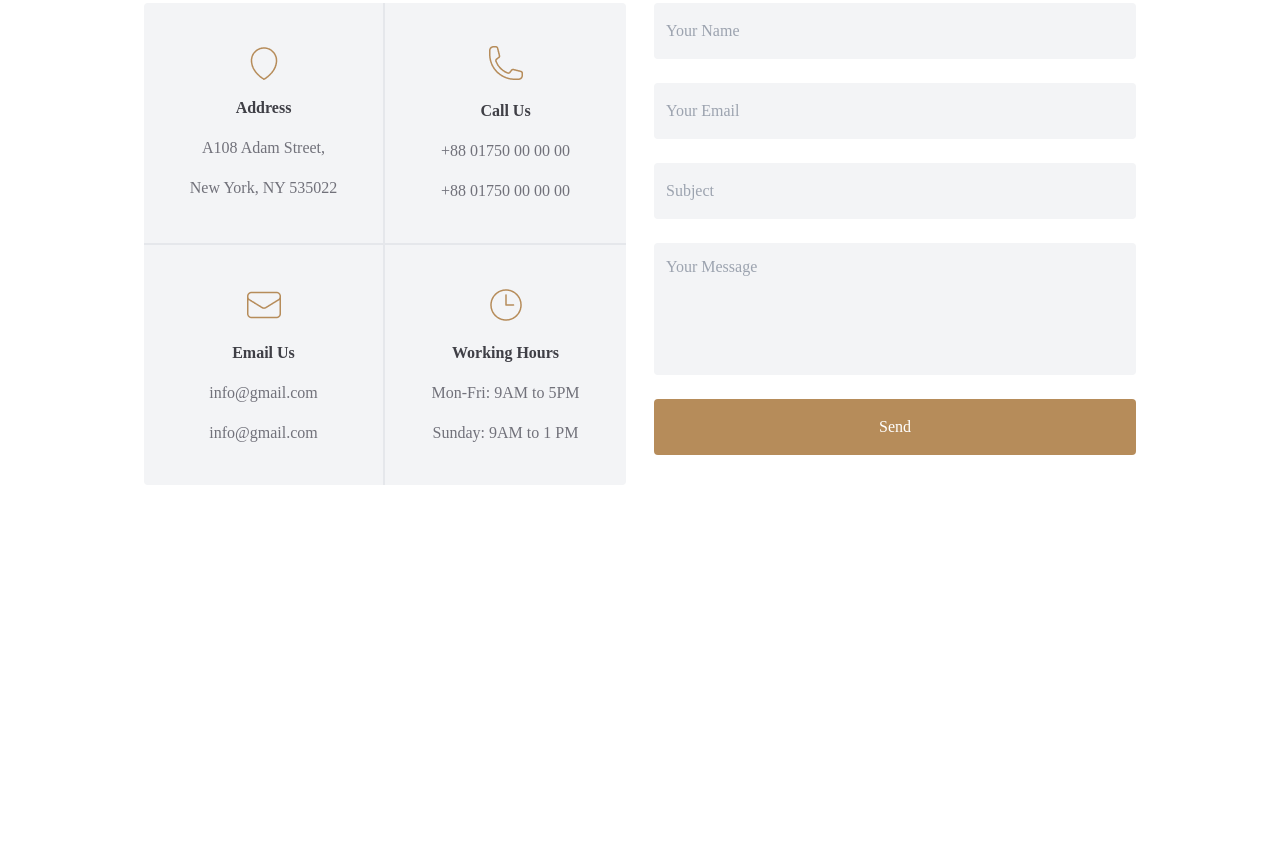
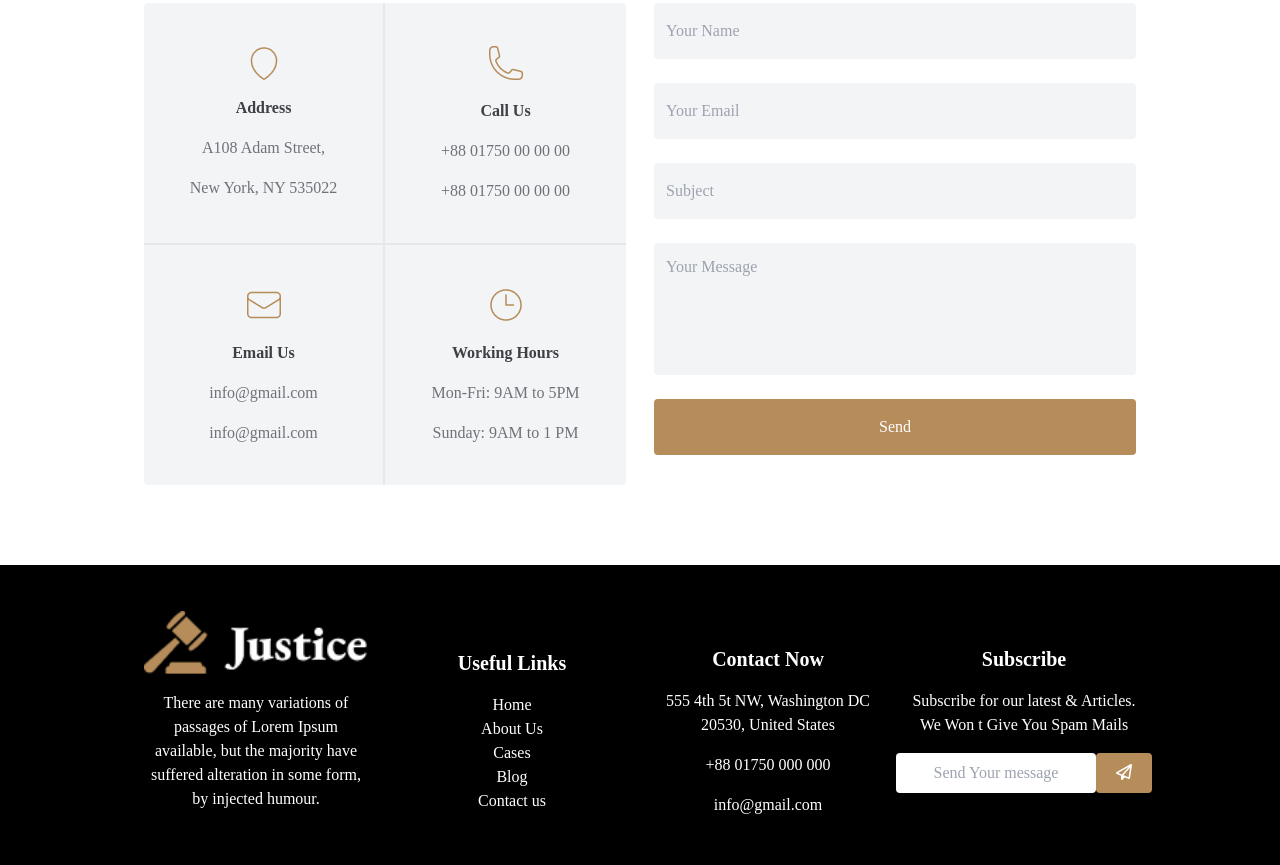
Before and after one commit to Hridoy-Rahman/legal-solution, a plain HTML site: page index.html in a window 1280 px wide. Shown: the part 3717-4582 px from the top of the page. Before the commit the page ends 4242 px from the top, so only its background shows below. Drawn offline with nearby package versions, Linux system fonts and the light colour scheme.

Commit message:
Footer added

```diff
--- a/index.html
+++ b/index.html
@@ -376,6 +376,50 @@
         </section>
 
     </main>
+     <!-- Footer Section  -->
+     <footer class="bg-black mt-20">
+        <div
+            class="container mx-auto px-5 md:px-36 pt-10 pb-12 w-full text-white grid grid-cols-1 text-center md:grid-cols-2 lg:grid-cols-4 md:justify-center gap-8">
+            <div class="flex flex-col justify-center gap-4">
+                <img src="./images/logo.png" alt="" class="">
+                <p class="text-white">There are many variations of
+                    passages of Lorem Ipsum
+                    available, but the majority have
+                    suffered alteration in some
+                    form, by injected humour.</p>
+            </div>
+            <div class="flex flex-col justify-center gap-4">
+                <h4 class="pt-10 font-semibold text-xl">Useful Links</h4>
+                <ul class="">
+                    <li><a href="">Home</a></li>
+                    <li><a href="">About Us</a></li>
+                    <li><a href="">Cases</a></li>
+                    <li><a href="">Blog</a></li>
+                    <li><a href="">Contact us</a></li>
+                </ul>
+            </div>
+            <div class="flex flex-col justify-center gap-4">
+                <h4 class=" pt-10 font-semibold text-xl">Contact Now</h4>
+                <p class="">555 4th 5t NW, Washington DC 20530, United States</p>
+                <p class="">+88 01750 000 000 </p>
+                <p class="">info@gmail.com</p>
+
+            </div>
+            <div class="flex flex-col md:text-center gap-4">
+                <h4 class=" pt-10  font-semibold text-xl">Subscribe</h4>
+                <p class="">Subscribe for our latest &
+                    Articles. We Won t Give You
+                    Spam Mails</p>
+                <div class="flex justify-center items-center">
+                    <form class=" flex flex-row justify-center md:flex" action="">
+                        <input class="text-center rounded" type="text " placeholder="Send Your message">
+                        <button class="bg-[#B68C5A] text-white px-5 py-2 rounded"><i
+                                class="fa-regular fa-paper-plane"></i></button>
+                    </form>
+                </div>
+            </div>
+        </div>
+    </footer>
 
 </body>
 
```
